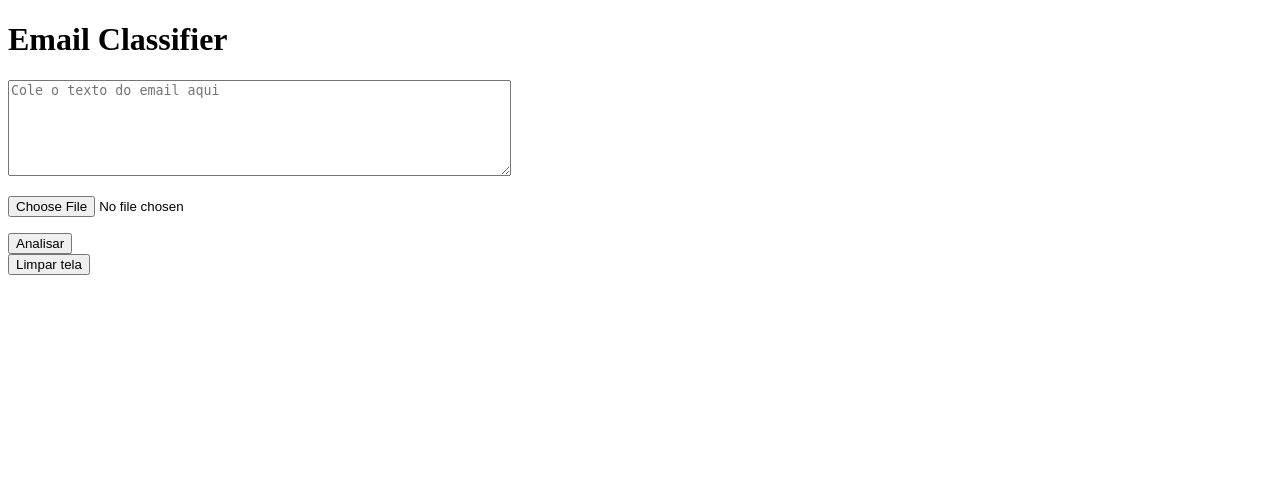
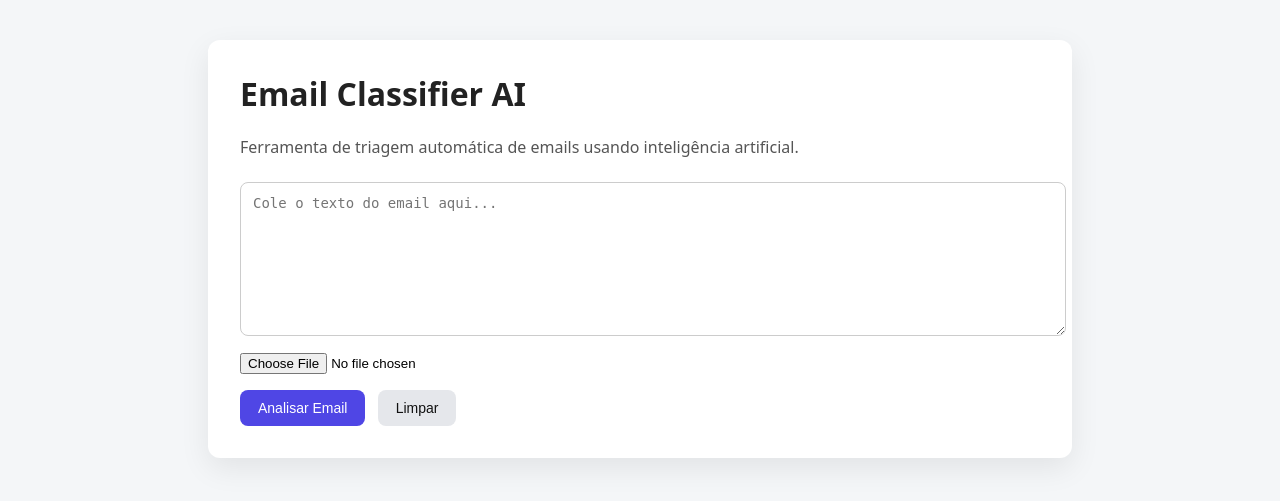
Before and after one commit to sofiapchini/desafioAutoU, a FastAPI app: page / in a window 1280 px wide. Shown: the top 501 px of the page. Run offline with FastAPI, Linux system fonts and the light colour scheme.

Commit message:
deixando apresentavel

```diff
--- a/email-AI/templates/index.html
+++ b/email-AI/templates/index.html
@@ -2,43 +2,164 @@
 <html lang="pt-br">
 <head>
   <meta charset="UTF-8">
-  <title>Email Classifier</title>
+  <title>Email Classifier AI</title>
+
+  <style>
+    body {
+      font-family: system-ui, -apple-system, BlinkMacSystemFont, sans-serif;
+      background: #f4f6f8;
+      margin: 0;
+      padding: 0;
+    }
+
+    .container {
+      max-width: 800px;
+      margin: 40px auto;
+      background: #ffffff;
+      padding: 32px;
+      border-radius: 12px;
+      box-shadow: 0 10px 30px rgba(0,0,0,0.08);
+    }
+
+    h1 {
+      margin-top: 0;
+      color: #222;
+    }
+
+    p.subtitle {
+      color: #555;
+      margin-bottom: 24px;
+    }
+
+    textarea {
+      width: 100%;
+      padding: 12px;
+      font-size: 14px;
+      border-radius: 8px;
+      border: 1px solid #ccc;
+      resize: vertical;
+    }
+
+    input[type="file"] {
+      margin-top: 12px;
+    }
+
+    button {
+      margin-top: 16px;
+      padding: 10px 18px;
+      font-size: 14px;
+      border-radius: 8px;
+      border: none;
+      cursor: pointer;
+    }
+
+    .btn-primary {
+      background: #4f46e5;
+      color: white;
+    }
+
+    .btn-secondary {
+      background: #e5e7eb;
+      color: #111;
+      margin-left: 8px;
+    }
+
+    hr {
+      margin: 32px 0;
+      border: none;
+      border-top: 1px solid #ddd;
+    }
+
+    .result {
+      padding: 20px;
+      border-radius: 10px;
+      background: #f9fafb;
+      border-left: 6px solid #4f46e5;
+    }
+
+    .badge {
+      display: inline-block;
+      padding: 4px 10px;
+      border-radius: 999px;
+      font-size: 12px;
+      font-weight: bold;
+      margin-left: 8px;
+    }
+
+    .produtivo {
+      background: #dcfce7;
+      color: #166534;
+    }
+
+    .improdutivo {
+      background: #fee2e2;
+      color: #7f1d1d;
+    }
+
+    pre {
+      background: #111827;
+      color: #e5e7eb;
+      padding: 16px;
+      border-radius: 8px;
+      overflow-x: auto;
+      font-size: 13px;
+    }
+
+    .error {
+      color: #b91c1c;
+      margin-top: 16px;
+      font-weight: bold;
+    }
+  </style>
 </head>
+
 <body>
+  <div class="container">
 
-<h1>Email Classifier</h1>
+    <h1>Email Classifier AI</h1>
+    <p class="subtitle">
+      Ferramenta de triagem automática de emails usando inteligência artificial.
+    </p>
 
     <form action="/analyze" method="post" enctype="multipart/form-data">
-  <p>
-    <textarea name="text" rows="6" cols="60"
-      placeholder="Cole o texto do email aqui"></textarea>
-  </p>
+      <textarea
+        name="text"
+        rows="8"
+        placeholder="Cole o texto do email aqui..."></textarea>
 
-  <p>
       <input type="file" name="file">
-  </p>
 
-  <button type="submit">Analisar</button>
-</form>
-
-<form action="/" method="get">
-  <button type="submit">Limpar tela</button>
+      <div>
+        <button class="btn-primary" type="submit">Analisar Email</button>
+        <button class="btn-secondary" type="submit" formaction="/">Limpar</button>
+      </div>
     </form>
 
     {% if categoria %}
       <hr>
-<h2>Resultado</h2>
 
-<p><strong>Categoria:</strong> {{ categoria }}</p>
-<p><strong>Resposta sugerida:</strong> {{ resposta }}</p>
+      <div class="result">
+        <h2>
+          Resultado
+          {% if categoria == "Produtivo" %}
+            <span class="badge produtivo">Produtivo</span>
+          {% else %}
+            <span class="badge improdutivo">Improdutivo</span>
+          {% endif %}
+        </h2>
 
-<h3>Texto analisado (preview)</h3>
+        <p><strong>Resposta sugerida:</strong></p>
+        <p>{{ resposta }}</p>
+
+        <h3>Email analisado (preview)</h3>
         <pre>{{ preview }}</pre>
+      </div>
     {% endif %}
 
     {% if error %}
-<p style="color:red">{{ error }}</p>
+      <p class="error">{{ error }}</p>
     {% endif %}
 
+  </div>
 </body>
 </html>
```
Lines whose indentation alone changed are shown as unchanged.
